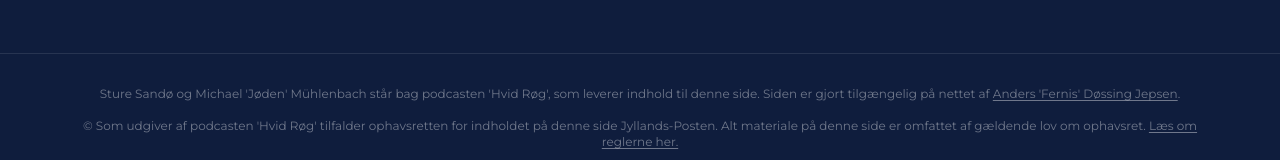
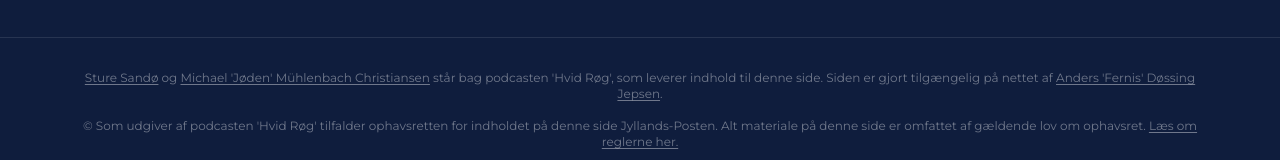
Before and after one commit to frs10/AGF_Almanak, a Next.js app: page / in a window 1280 px wide. Shown: the part 578-738 px from the top of the page. Built offline with nearby package versions, Linux system fonts and the light colour scheme; no server answers; the database is empty.

Commit message:
links til værternes profiler

```diff
--- a/src/components/Footer.tsx
+++ b/src/components/Footer.tsx
@@ -5,7 +5,22 @@
     <footer className="border-t border-white/10 mt-12 py-8 px-4">
       <div className="max-w-6xl mx-auto space-y-4 text-white/40 text-xs text-center">
         <p>
-          Sture Sandø og Michael &apos;Jøden&apos; Mühlenbach står bag podcasten &apos;Hvid Røg&apos;, som leverer indhold til denne side.
+          <a
+            href="https://www.linkedin.com/in/sture-sand%C3%B8-5a236567/"
+            target="_blank"
+            rel="noopener noreferrer"
+            className="hover:text-white/70 underline underline-offset-2 transition-colors"
+          >
+            Sture Sandø
+          </a>{' '}og{' '}
+          <a
+            href="https://www.facebook.com/michael.m.christiansen"
+            target="_blank"
+            rel="noopener noreferrer"
+            className="hover:text-white/70 underline underline-offset-2 transition-colors"
+          >
+            Michael &apos;Jøden&apos; Mühlenbach Christiansen
+          </a>{' '}står bag podcasten &apos;Hvid Røg&apos;, som leverer indhold til denne side.
           Siden er gjort tilgængelig på nettet af{' '}
           <a
             href="https://www.linkedin.com/in/andersdjepsen/"
```
